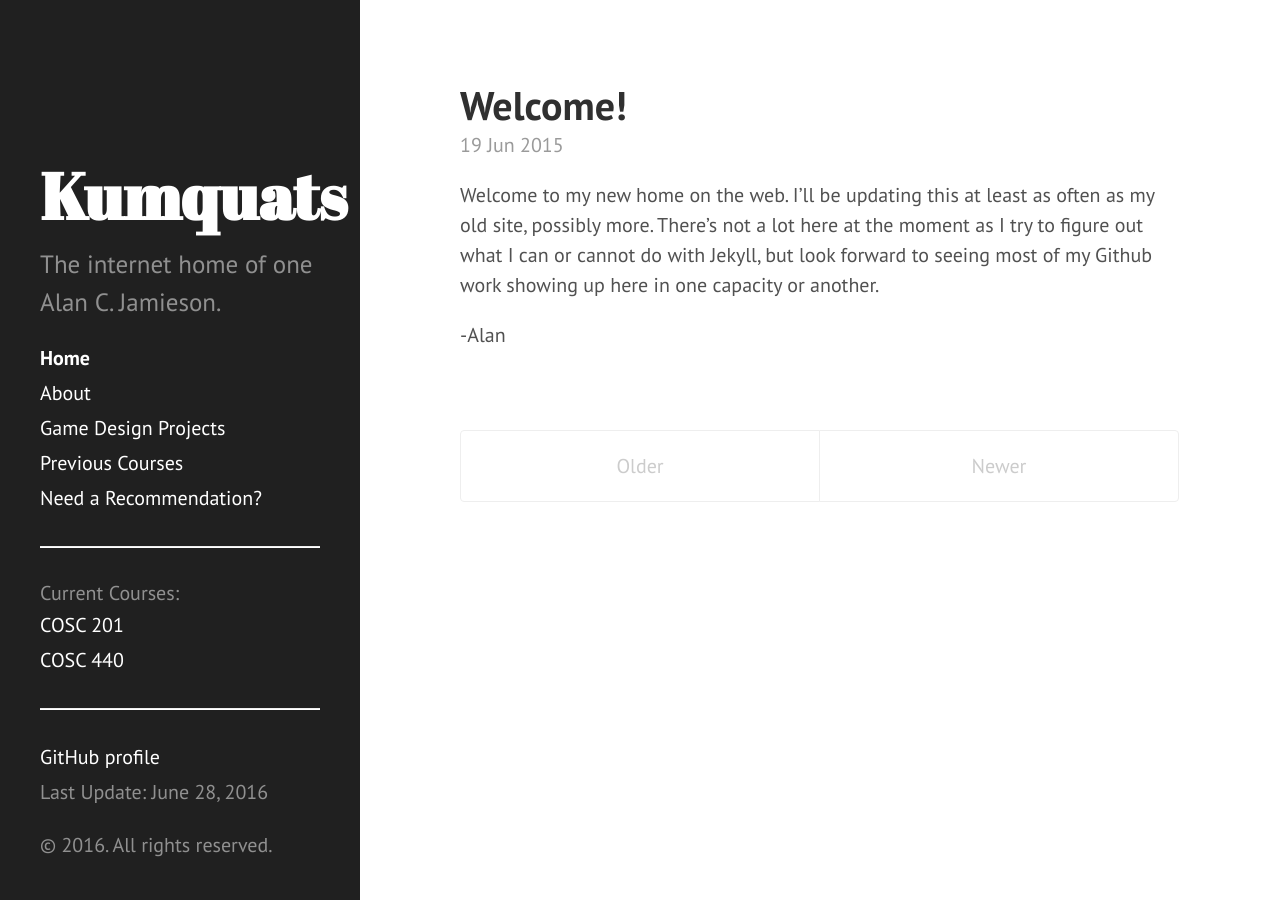
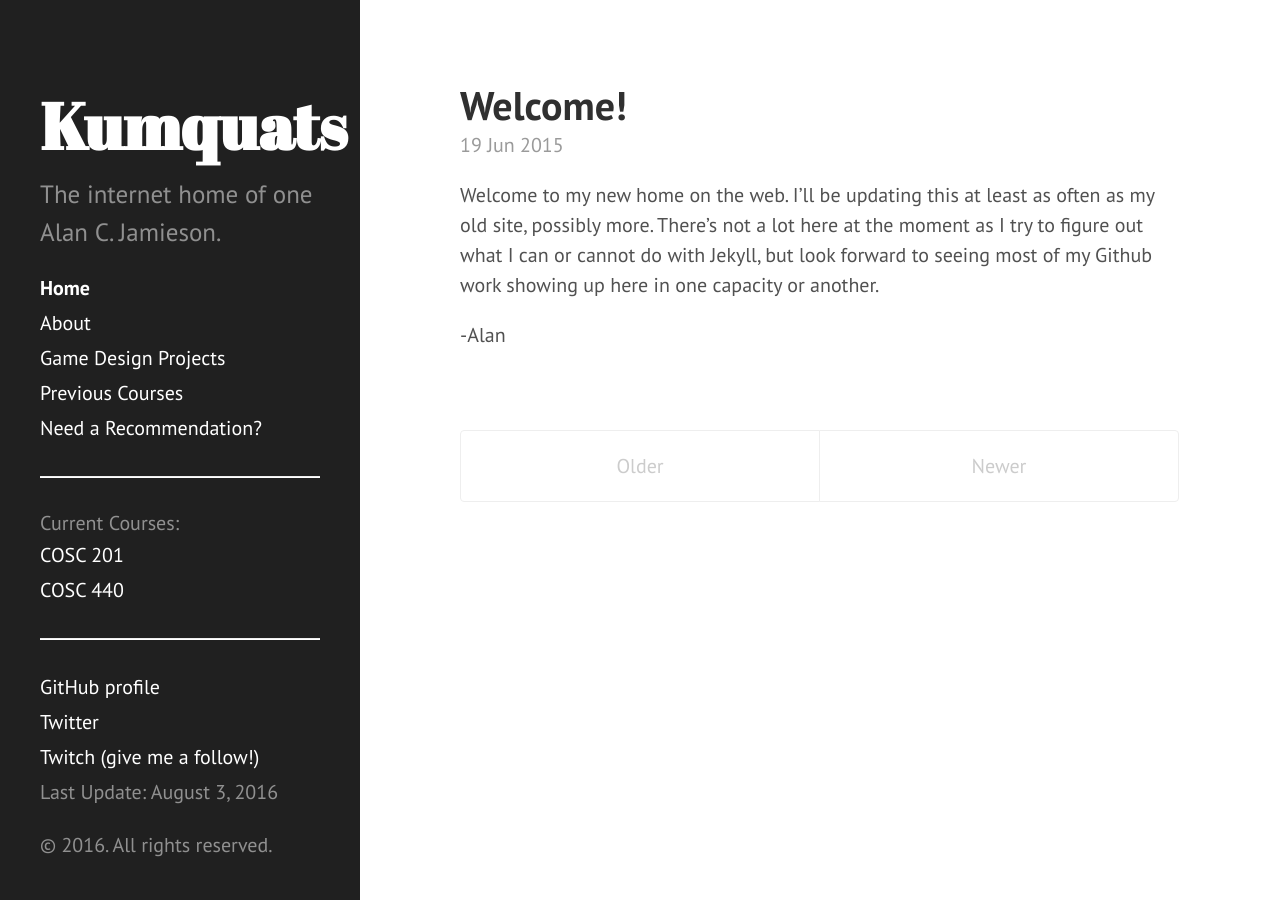
Before and after one commit to ripark/ripark.github.io, a Jekyll site: the page built from index.html, in a window 1280 px wide. Built offline with Jekyll 4.4.1, drawn with Linux system fonts in a browser that asks for light colours; Markdown is read by kramdown in place of the engine named in the settings; the list of posts is cut into pages by our own code.

Commit message:
website update

```diff
--- a/_config.yml
+++ b/_config.yml
@@ -20,7 +20,7 @@ paginate:         5
 
 # Custom vars
 version:          0.0.0
-lastupdate:       'June 28, 2016'
+lastupdate:       'August 3, 2016'
 github_username:  'ripark'
 twitter_username: 'drripark'
 
--- a/_includes/sidebar.html
+++ b/_includes/sidebar.html
@@ -37,6 +37,8 @@
       {% endfor %}
       <hr>
       <a class="sidebar-nav-item" href="{{ site.github.repo }}">GitHub profile</a>
+      <a class="sidebar-nav-item" href="http://twitter.com/drripark">Twitter</a>
+      <a class="sidebar-nav-item" href="http://twitch.tv/badprof">Twitch (give me a follow!)</a>
       <span class="sidebar-nav-item">Last Update: {{ site.lastupdate }}</span>
     </nav>
 
```
